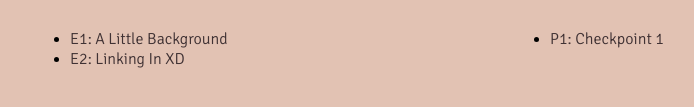
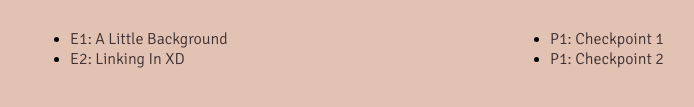
Before and after one commit to Breah22/web22, a plain HTML site: page index.html in a window 1280 px wide. Shown: the part 281-388 px from the top of the page, without its empty margins (130-824 px from the left). Drawn offline with Linux system fonts and the light colour scheme.

Commit message:
Update index.html

```diff
--- a/index.html
+++ b/index.html
@@ -24,6 +24,7 @@
 <h3>Projects</h3>
 <ul>
 <li><a href="p1/index.html">P1: Checkpoint 1</a></li>
+<li><a href="https://xd.adobe.com/view/d04aead3-f49f-46ea-877f-c8f3379ae25e-8519/"> P1: Checkpoint 2</a></li>
 </ul>
 </div>
 </main>
```
